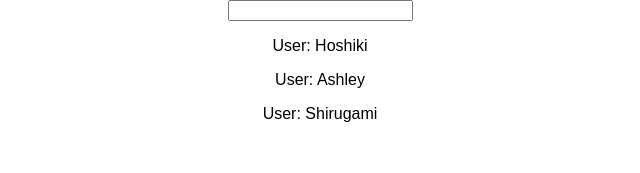
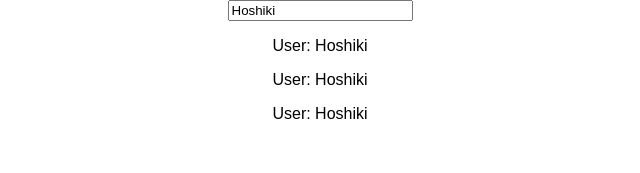
Before and after one commit to hoshikitsunoda/react-practice, a React (Create React App) app in the folder react-assignment-1/assignment-1/: page / in a window 1280 px wide. Shown: the top 173 px of the page, without its empty margins (320-960 px from the left). Built offline with nearby package versions, Linux system fonts and the light colour scheme.

Commit message:
Added two-way binding to UserInput.

```diff
--- a/react-assignment-1/assignment-1/src/App.js
+++ b/react-assignment-1/assignment-1/src/App.js
@@ -4,21 +4,11 @@ import UserInput from './UserInput/UserInput'
 import UserOutput from './UserOutput/UserOutput'
 
 class App extends Component {
-  state = {
-    users: [
-      { name: 'Hoshiki' },
-      { name: 'Ashley' },
-      { name: 'Shirugami' }
-    ]
-  }
+  state = { username: 'Hoshiki' }
 
   inputValueChangeHandler = (event) => {
     this.setState({
-      users: [
-        { name: event.target.value },
-        { name: event.target.value },
-        { name: event.target.value }
-      ]
+      username: event.target.value
     })
   }
 
@@ -26,13 +16,14 @@ class App extends Component {
     return (
       <div className="App">
         <UserInput
-          changed={this.inputValueChangeHandler}/>
+          value={this.state.username}
+          changed={this.inputValueChangeHandler} />
         <UserOutput
-          userName={this.state.users[0].name} />
+          userName={this.state.username} />
         <UserOutput
-          userName={this.state.users[1].name} />
+          userName={this.state.username} />
         <UserOutput
-          userName={this.state.users[2].name} />
+          userName="Hoshiki" />
       </div>
     );
   }
--- a/react-assignment-1/assignment-1/src/UserInput/UserInput.js
+++ b/react-assignment-1/assignment-1/src/UserInput/UserInput.js
@@ -3,7 +3,10 @@ import React from 'react'
 const UserInput = (props) => {
   return (
     <div>
-      <input type="text" onChange={props.changed} />
+      <input
+        type="text"
+        onChange={props.changed}
+        value={props.value} />
     </div>
   )
 }
```
